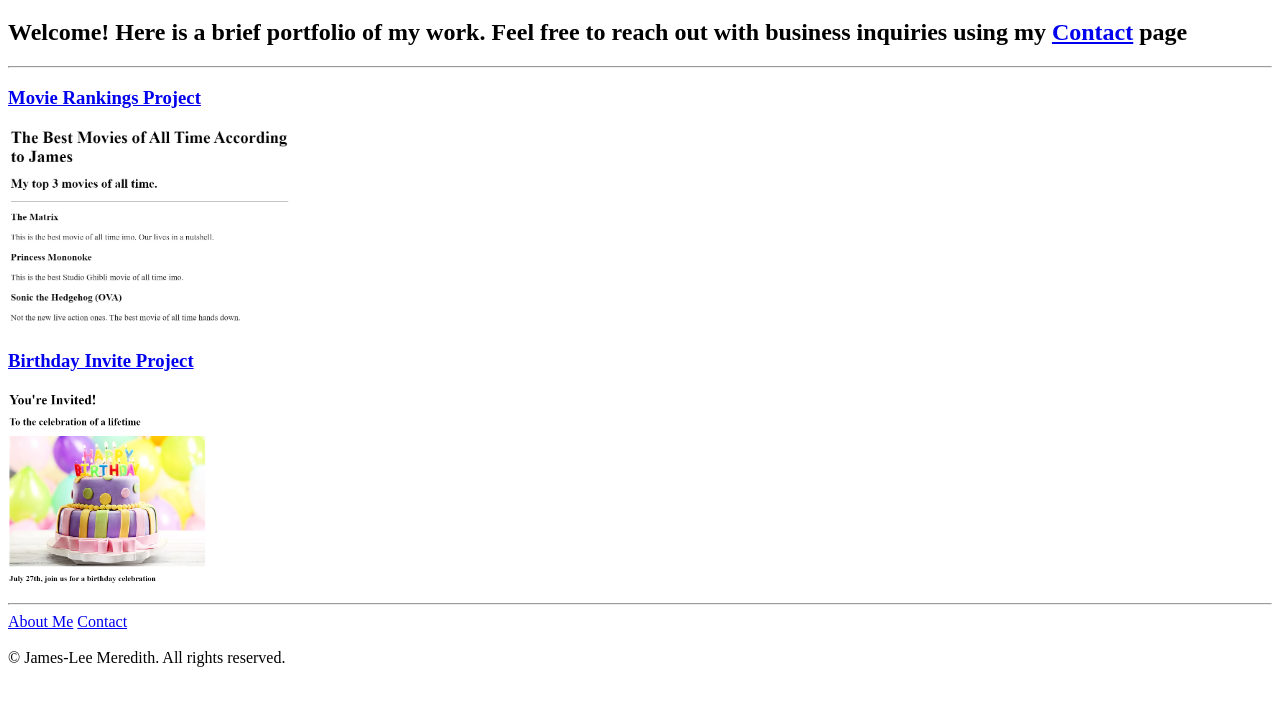
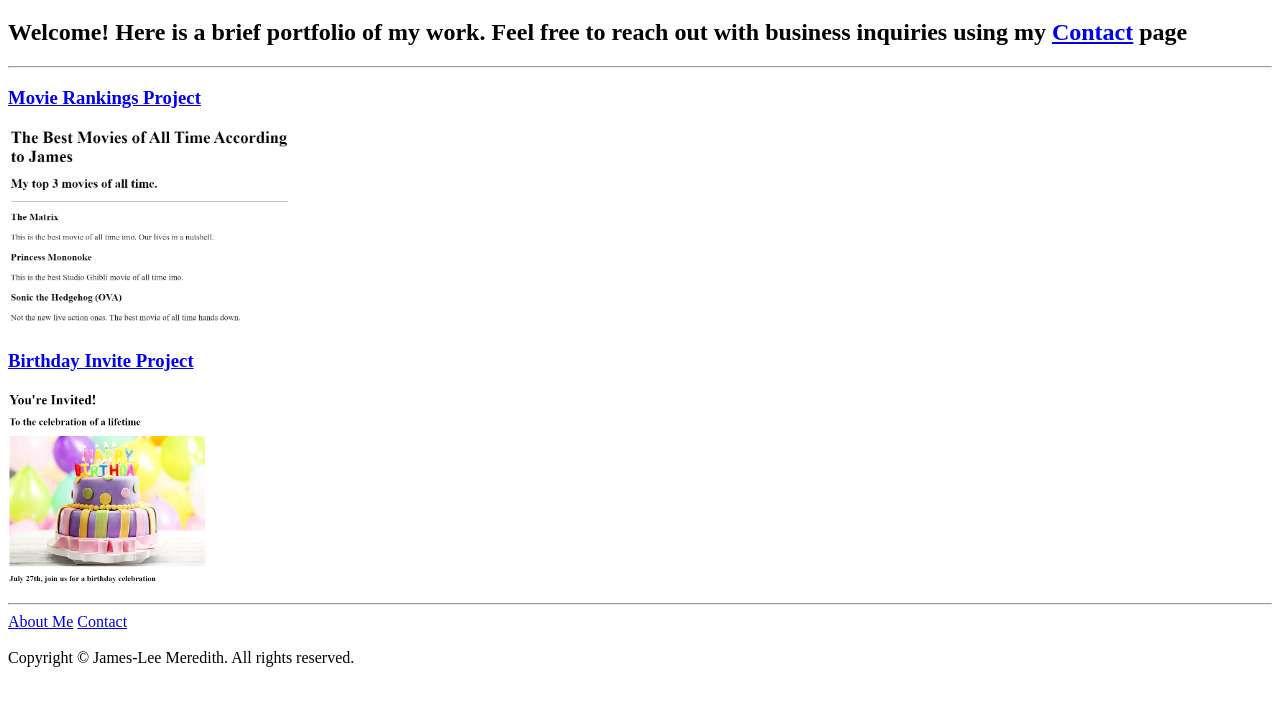
Before and after one commit to jamesleemeredith/html-portfolio, a plain HTML site: page index.html in a window 1280 px wide. Shown: the part 61-766 px from the top of the page. Drawn offline with Linux system fonts and the light colour scheme.

Commit message:
Update Copyright to say "Copyright © James-Lee Meredith. All rights reserved."

```diff
--- a/index.html
+++ b/index.html
@@ -20,22 +20,6 @@
         <a href="./public/contact.html">Contact</a>
         <br>
         <br>
-        © James-Lee Meredith. All rights reserved.
+        Copyright © James-Lee Meredith. All rights reserved.
     </body>
 </html>
-
-<!-- TODO 1: Create the HTML Boilerplate -->
-
-<!-- TODO 2: Add Your previous projects' HTML into the public folder -->
-
-<!-- TODO 3: Take screenshots of your project previews and add the images to the images folder -->
-
-<!-- TODO 4: Add titles/subtitles etc. -->
-
-<!-- TODO 5: Add a link to the project pages -->
-
-<!-- TODO 6: Add images to show the project previews
-HINT for TODO 6: You can use the height attribute set to 200 to make the image smaller:
-https://developer.mozilla.org/en-US/docs/Web/HTML/Element/img#attr-height -->
-
-<!-- TODO 7: Add the Contact Me and About Me page links -->
```
Also changed, not shown: public/about.html (+1 -1 lines).
